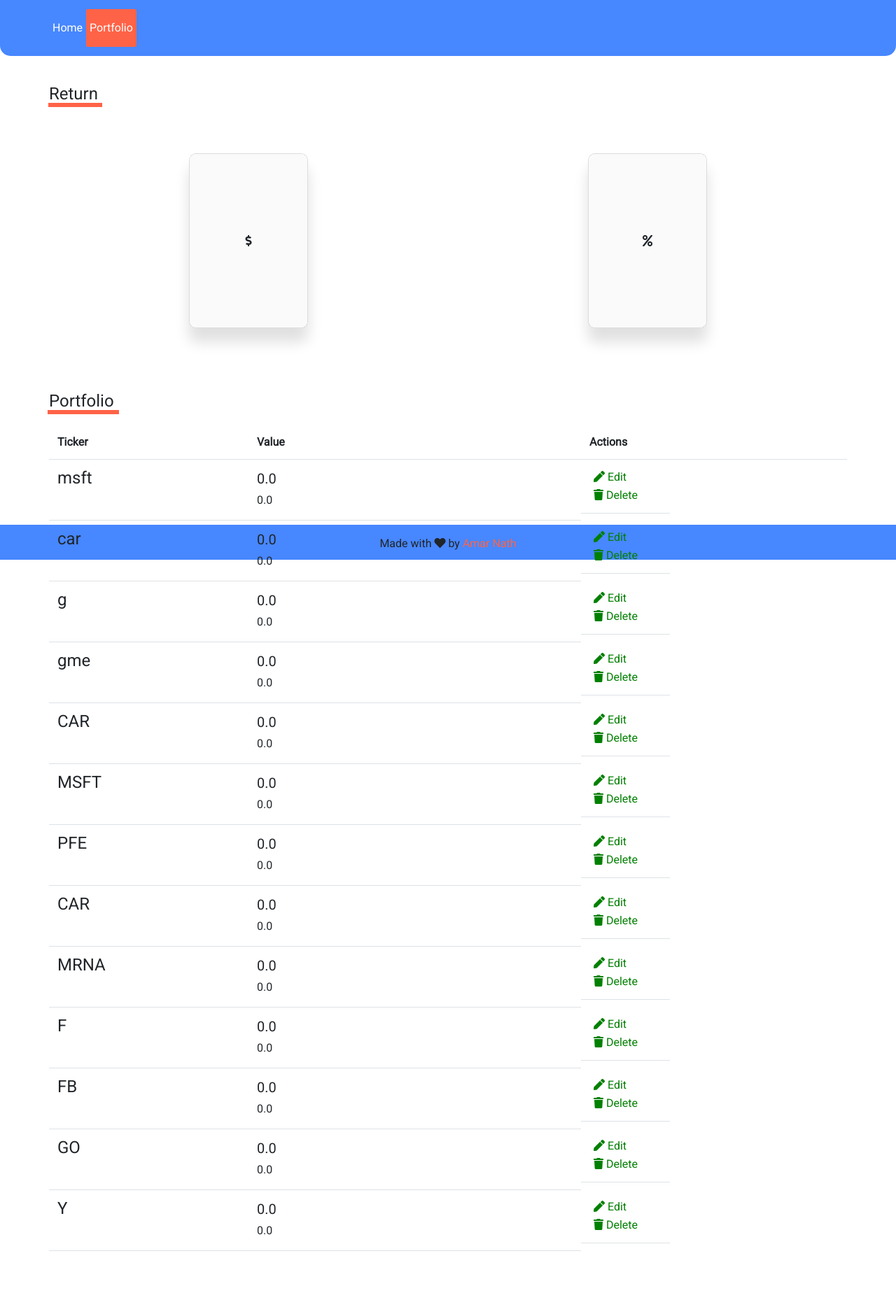
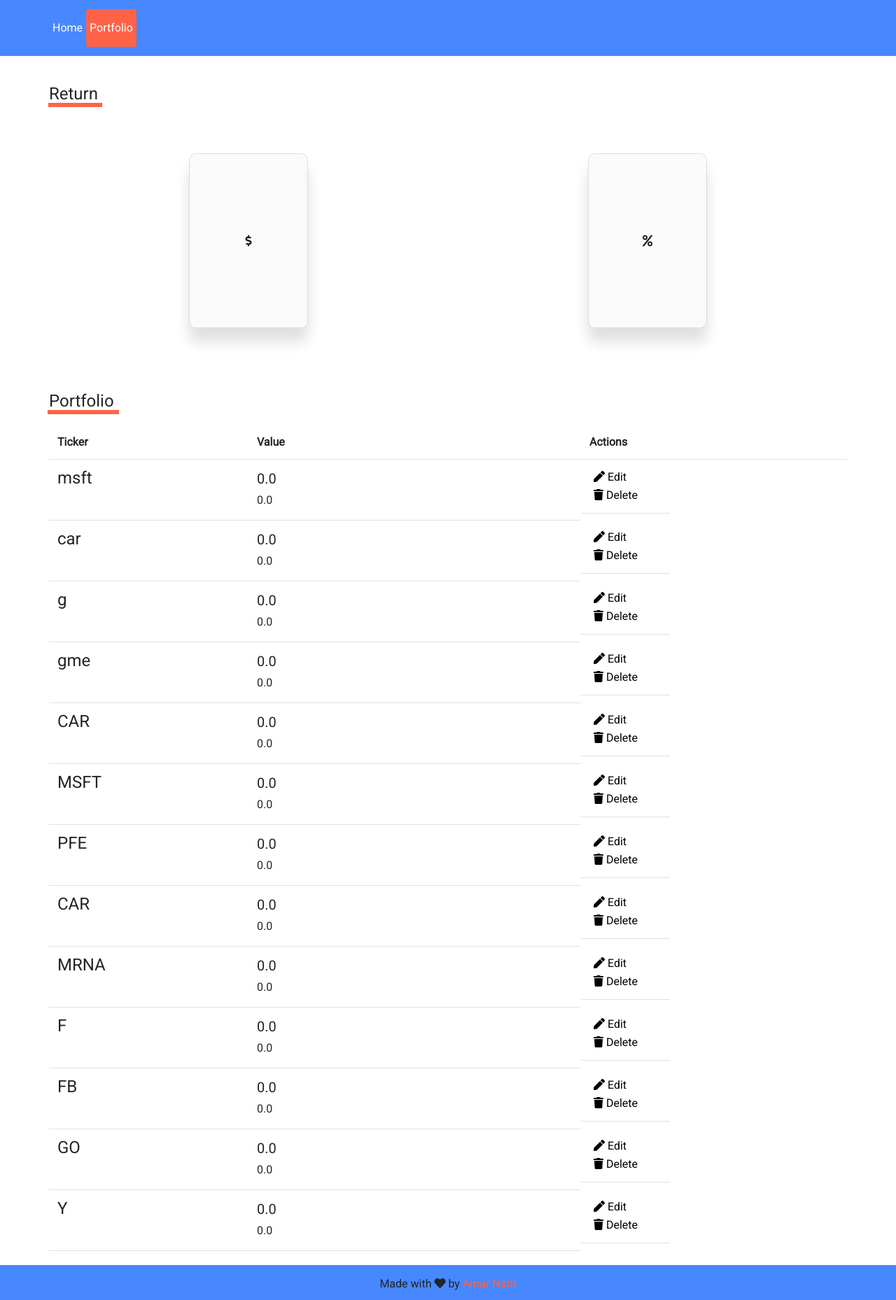
Before and after one commit to a3nath/portfolioapp, a Django app: template portfolioapp/templates/portfolioapp/portfolio.html in a window 1280 px wide. Shown: the whole page at 70% size. Before the commit the page ends 1788 px from the top, so only its background shows below. Run offline with Django 3.2, Linux system fonts and the light colour scheme; the template is opened without the code that fills it: values that come from a table or form of the project are taken from there, others are empty; data comes from the database, SQL or seed files in the repository; both versions use the stored data as it was after the commit; some libraries are stand-ins or nearby versions.

Commit message:
portfolio height font

```diff
--- a/portfolioapp/static/portfolioapp/index.css
+++ b/portfolioapp/static/portfolioapp/index.css
@@ -1,5 +1,5 @@
 .ticker-search, .ticker-add{
-    padding:  50px 0;
+    padding:  50px 0 0 0  ;
 }
 
 .search-form{
@@ -58,6 +58,6 @@
 
 .mess{
     margin-left: 20%;
-    padding-bottom: 5px;
+    margin-bottom: 15px;
 
 }
--- a/portfolioapp/static/portfolioapp/portfolio.css
+++ b/portfolioapp/static/portfolioapp/portfolio.css
@@ -45,10 +45,16 @@ tr {
 
 a {
     text-decoration: none;
-    color: green
+    color: inherit;
 }
 
+a:hover, .ticker-title:hover, .holding-total:hover, .holding-net-val:hover{
+    color:tomato;
+}
 
+.holdings{
+    margin-bottom: 20px;
+}
 
 .holding-buttons{
     display: flex;
@@ -83,8 +89,3 @@ tr > .cell {
     border-radius: 50%;
     margin: 2px 0;
 }
-
-
-.portfolio-holdings-container{
-    height: calc(100vh - 130px);
-}
--- a/portfolioapp/templates/portfolioapp/portfolio.html
+++ b/portfolioapp/templates/portfolioapp/portfolio.html
@@ -30,7 +30,7 @@
     </div>
 </nav>
 
-<div class="portfolio-holdings-container">
+
     <section class='portfolio-return'>
         <div class="container">
             <h1 class='holding-title title'>Return</h1>
@@ -94,7 +94,7 @@
             </table>
         </div>
     </section>
-</div>
+
 
 <script>
     function deleteTicker(e){
--- a/static/css/app.css
+++ b/static/css/app.css
@@ -17,7 +17,6 @@ ul{
 nav{
     height: 80px;
     background: #4787ff;
-    border-radius: 0 0 15px 15px ;
 }
 
 .container-fluid{
```
Also changed, not shown: db.sqlite3.
